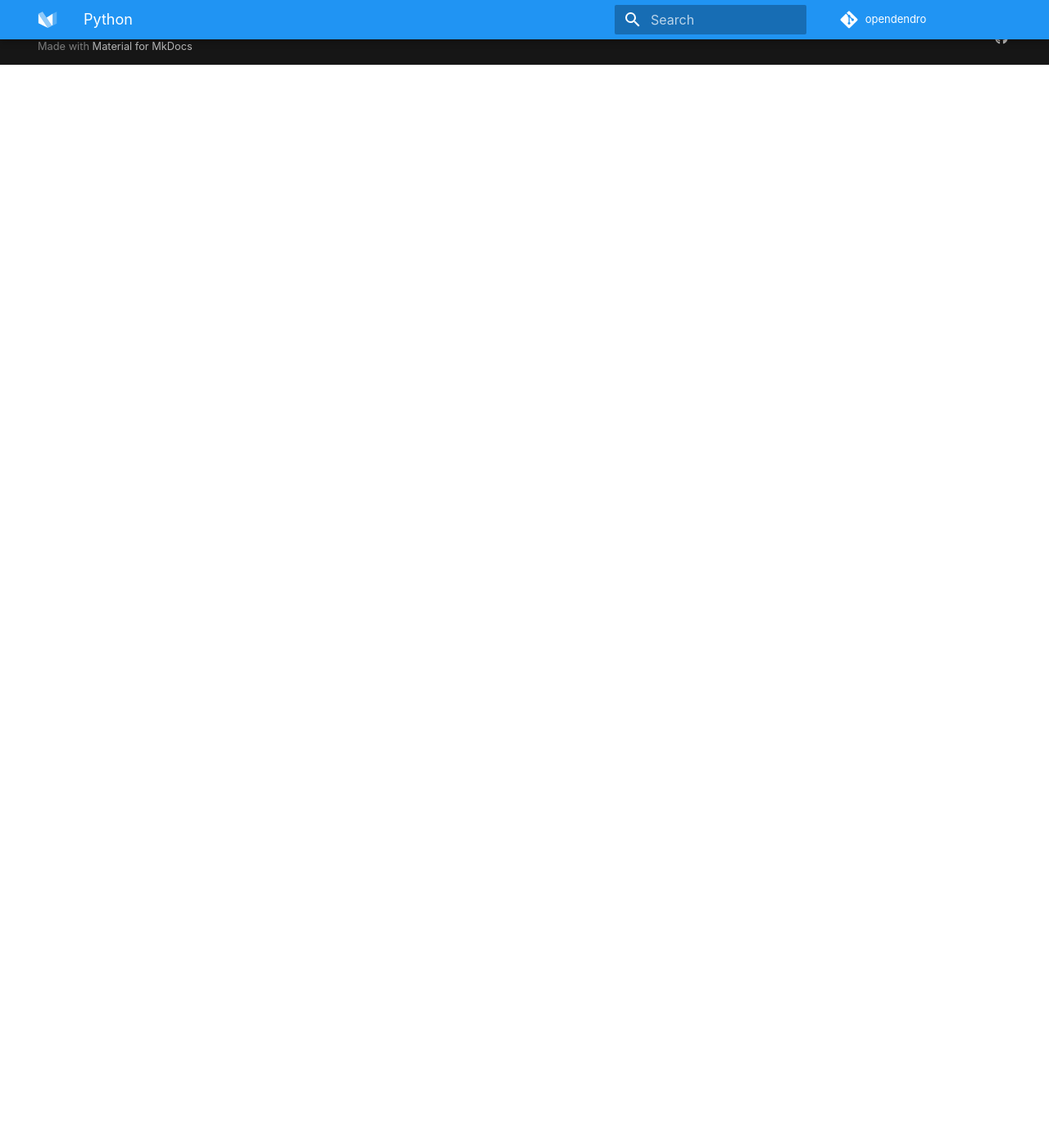
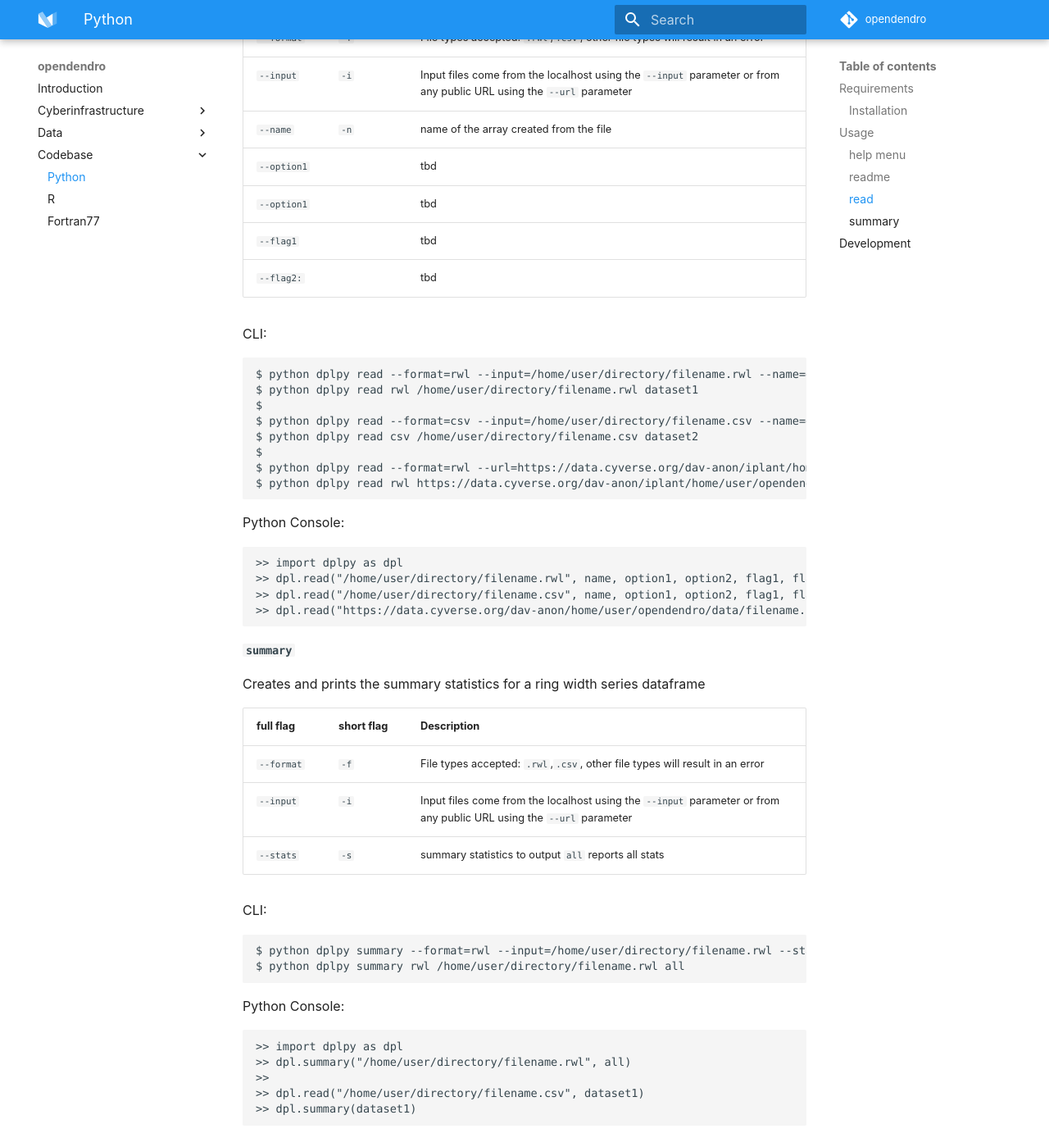
Before and after one commit to OpenDendro/opendendro, an MkDocs documentation site: the page built from docs/python.md, in a window 1280 px wide and 1400 px high, scrolled down 1321 px. Shown: the whole window at 82% size. Built offline with MkDocs 1.6.1 and Material for MkDocs 9.7.7, drawn with Linux system fonts in a browser that asks for light colours; some web fonts are replaced; comment, search, counter and statistics services are not loaded; some of the changed text lies outside the part shown.

Commit message:
Update python.md

````diff
--- a/docs/python.md
+++ b/docs/python.md
@@ -8,6 +8,7 @@ Welcome to the dplPy manual.
 * Pip
 
 Recommended:
+
 * `Miniconda3`
 * `JupyterLab`
 
@@ -36,10 +37,79 @@ python dplpy -h
 
 Opens this webpage
 
+CLI:
+
 ```
-python dplpy readme
+$ python dplpy readme
 ```
 
+Python Console:
+
+```
+>> import dplpy
+>> readme
+```
+
+#### `read`
+
+Imports a `.rwl` or `.csv` format ring width series file and converts it to a dataframe (array).
+
+| full flag | short flag | Description |
+|-----------|------------|-------------|
+|`--format` | `-f` | File types accepted: `.rwl`,`.csv`, other file types will result in an error |
+|`--input` | `-i` | Input files come from the localhost using the `--input` parameter or from any public URL using the `--url` parameter |
+|`--name` | `-n` | name of the array created from the file |
+|`--option1` | | tbd |
+|`--option1` | | tbd |
+|`--flag1` | | tbd |
+|`--flag2:` | | tbd |
+
+CLI:
+
+```
+$ python dplpy read --format=rwl --input=/home/user/directory/filename.rwl --name=dataset1 --option1 --option2 --flag1 --flag2
+$ python dplpy read rwl /home/user/directory/filename.rwl dataset1
+$
+$ python dplpy read --format=csv --input=/home/user/directory/filename.csv --name=dataset2 --option1 --option2 --flag1 --flag2
+$ python dplpy read csv /home/user/directory/filename.csv dataset2
+$
+$ python dplpy read --format=rwl --url=https://data.cyverse.org/dav-anon/iplant/home/user/opendendro/data/filename.rwl --name=dataset3 --option1 --option2 --flag1 --flag2
+$ python dplpy read rwl https://data.cyverse.org/dav-anon/iplant/home/user/opendendro/data/filename.rwl dataset3
+```
+
+Python Console:
+
+```
+>> import dplpy as dpl
+>> dpl.read("/home/user/directory/filename.rwl", name, option1, option2, flag1, flag2)
+>> dpl.read("/home/user/directory/filename.csv", name, option1, option2, flag1, flag2)
+>> dpl.read("https://data.cyverse.org/dav-anon/home/user/opendendro/data/filename.rwl", name, option1, option2, flag1, flag2)
+```
+
+#### `summary`
+
+Creates and prints the summary statistics for a ring width series dataframe
+
+| full flag | short flag | Description |
+|-----------|------------|-------------|
+|`--format` | `-f` | File types accepted: `.rwl`,`.csv`, other file types will result in an error |
+|`--input` | `-i` | Input files come from the localhost using the `--input` parameter or from any public URL using the `--url` parameter |
+|`--stats` | `-s` | summary statistics to output `all` reports all stats |
+
+CLI:
+```
+$ python dplpy summary --format=rwl --input=/home/user/directory/filename.rwl --stats=all
+$ python dplpy summary rwl /home/user/directory/filename.rwl all
+```
+
+Python Console:
+```
+>> import dplpy as dpl
+>> dpl.summary("/home/user/directory/filename.rwl", all)
+>>
+>> dpl.read("/home/user/directory/filename.csv", dataset1)
+>> dpl.summary(dataset1)
+```
 
 ## Development
 
````
